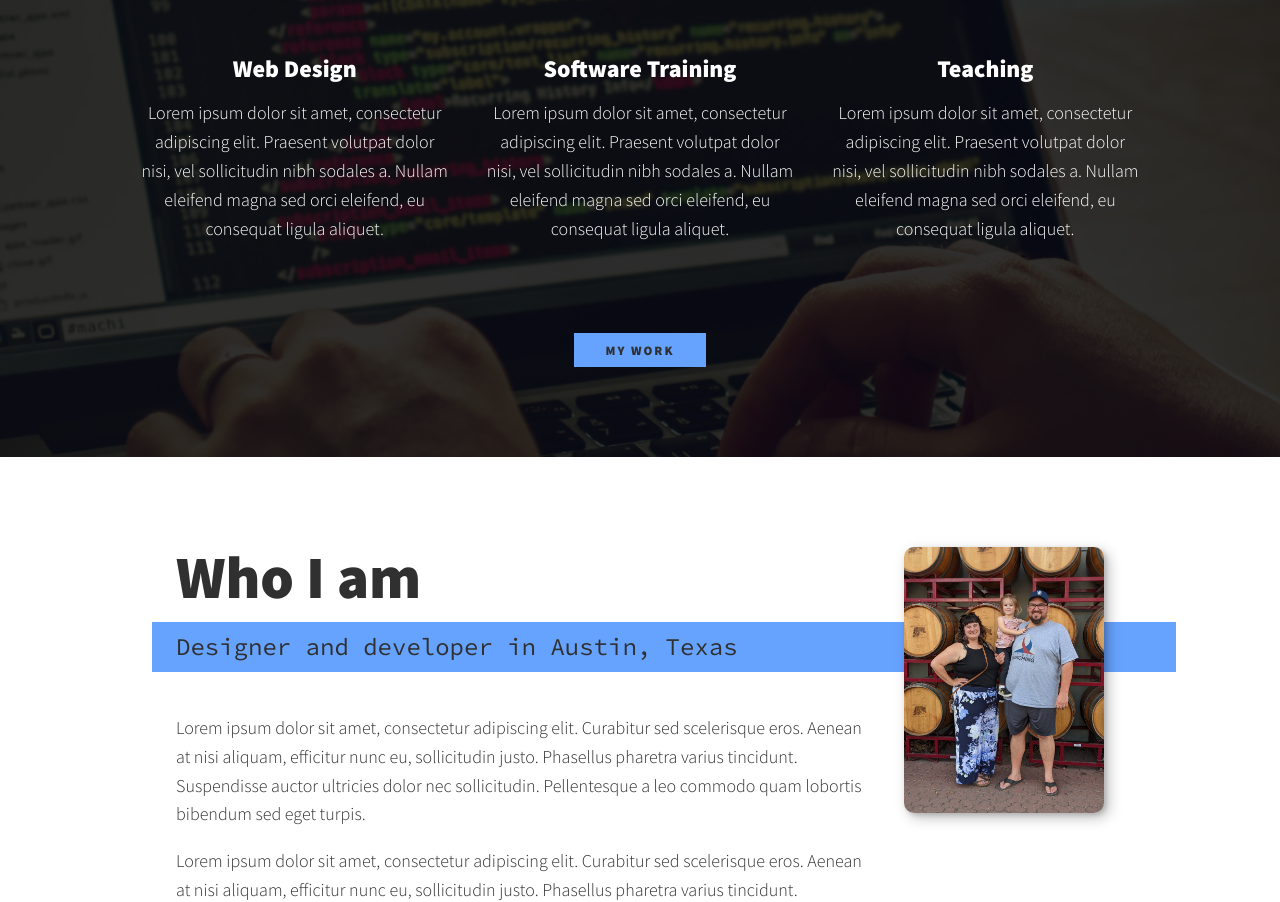
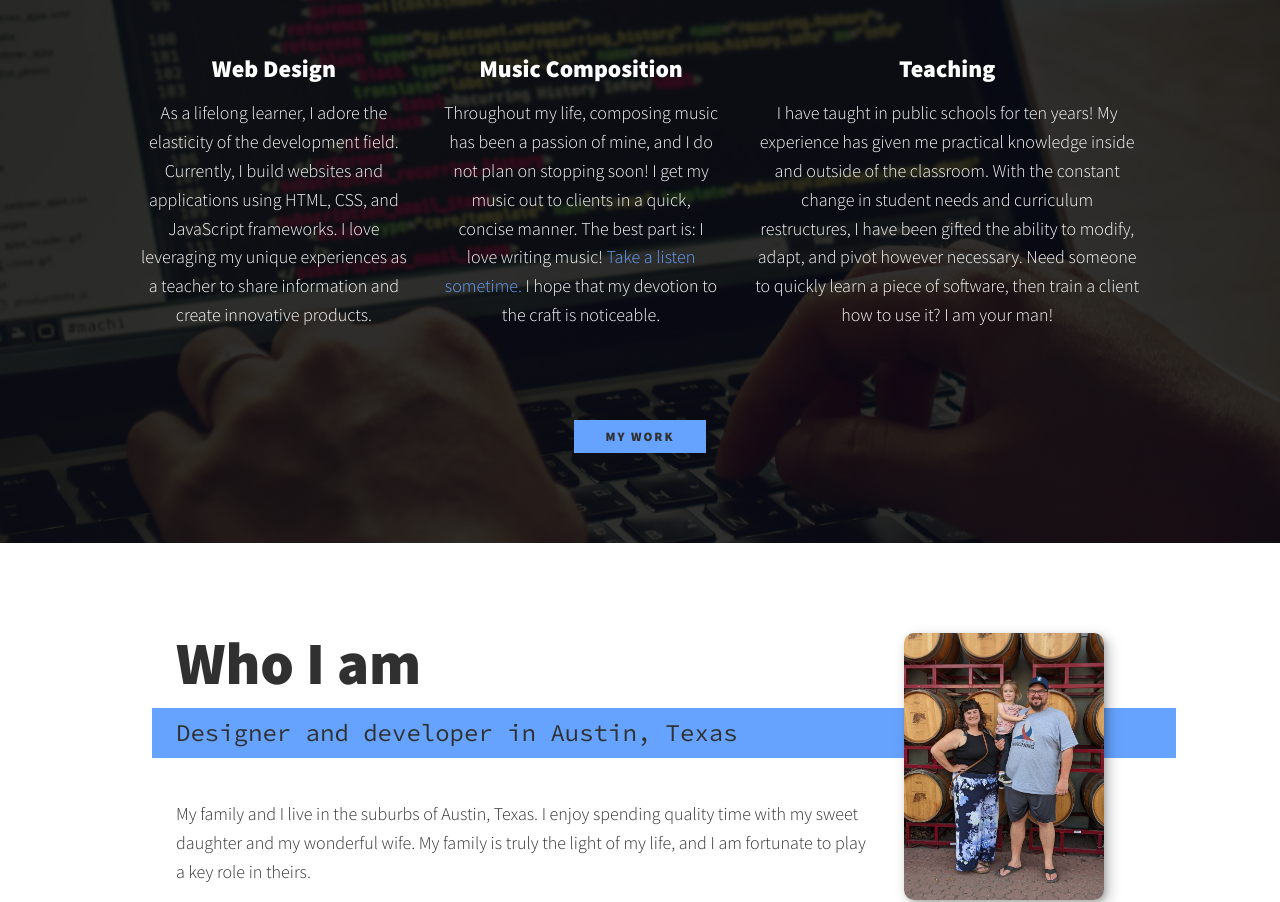
Before and after one commit to frankpconnelly/frankpconnelly.github.io, a plain HTML site: page Frank's Portfolio Website/index.html in a window 1280 px wide. Shown: the part 676-1578 px from the top of the page. Drawn offline with nearby package versions, Linux system fonts and the light colour scheme.

Commit message:
Update index.html

```diff
--- a/Frank's Portfolio Website/index.html
+++ b/Frank's Portfolio Website/index.html
@@ -110,18 +110,18 @@
                         </h3>
 
                         <p>
-                            Lorem ipsum dolor sit amet, consectetur adipiscing elit. Praesent volutpat dolor nisi, vel sollicitudin nibh sodales a. Nullam eleifend magna sed orci eleifend, eu consequat ligula aliquet.
+                            As a lifelong learner, I adore the elasticity of the development field. Currently, I build websites and applications using HTML, CSS, and JavaScript frameworks. I love leveraging my unique experiences as a teacher to share information and create innovative products.
                         </p>
 
                     </div> <!-- / service -->
 
                     <div class="service">
                         <h3>
-                            Software Training
+                            Music Composition
                         </h3>
 
                         <p>
-                            Lorem ipsum dolor sit amet, consectetur adipiscing elit. Praesent volutpat dolor nisi, vel sollicitudin nibh sodales a. Nullam eleifend magna sed orci eleifend, eu consequat ligula aliquet.
+                            Throughout my life, composing music has been a passion of mine, and I do not plan on stopping soon! I get my music out to clients in a quick, concise manner. The best part is: I love writing music! <a href="https://youtu.be/a448bXH1Uj8" target="_blank">Take a listen sometime.</a> I hope that my devotion to the craft is noticeable.
                         </p>
 
                     </div> <!-- / service -->
@@ -132,7 +132,7 @@
                         </h3>
 
                         <p>
-                            Lorem ipsum dolor sit amet, consectetur adipiscing elit. Praesent volutpat dolor nisi, vel sollicitudin nibh sodales a. Nullam eleifend magna sed orci eleifend, eu consequat ligula aliquet.
+                            I have taught in public schools for ten years! My experience has given me practical knowledge inside and outside of the classroom. With the constant change in student needs and curriculum restructures, I have been gifted the ability to modify, adapt, and pivot however necessary. Need someone to quickly learn a piece of software, then train a client how to use it? I am your man!
                         </p>
 
                     </div> <!-- / service -->
@@ -155,8 +155,8 @@
             </p>
 
             <div class="about-me__body">
-                <p>Lorem ipsum dolor sit amet, consectetur adipiscing elit. Curabitur sed scelerisque eros. Aenean at nisi aliquam, efficitur nunc eu, sollicitudin justo. Phasellus pharetra varius tincidunt. Suspendisse auctor ultricies dolor nec sollicitudin. Pellentesque a leo commodo quam lobortis bibendum sed eget turpis.</p>
-                <p>Lorem ipsum dolor sit amet, consectetur adipiscing elit. Curabitur sed scelerisque eros. Aenean at nisi aliquam, efficitur nunc eu, sollicitudin justo. Phasellus pharetra varius tincidunt. Suspendisse auctor ultricies dolor nec sollicitudin. Pellentesque a leo commodo quam lobortis bibendum sed eget turpis.</p>
+                <p>My family and I live in the suburbs of Austin, Texas. I enjoy spending quality time with my sweet daughter and my wonderful wife. My family is truly the light of my life, and I am fortunate to play a key role in theirs.</p>
+                <p>While on the clock, I love to design. Whether I am composing a piano sonata or writing a beautiful piece of code, I get ecstatic at the opportunity to create. </p>
             </div>
 
             <img src="img/frank-family.jpg" alt="Frank with his family" class="about-me__img">
@@ -215,6 +215,8 @@
 
         <!-- Footer -->
         <footer class="footer">
+            <h2 class="footer-h2">Let's chat.</h2>
+            <br>
             <a href="mailto:frankpconnelly@gmail.com" class="footer-link">frankpconnelly@gmail.com</a>
 
             <ul class="social-list">
```
